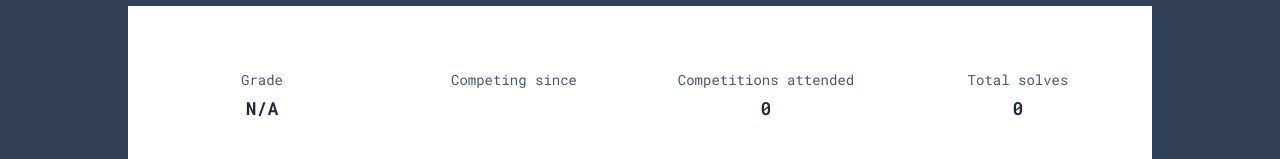
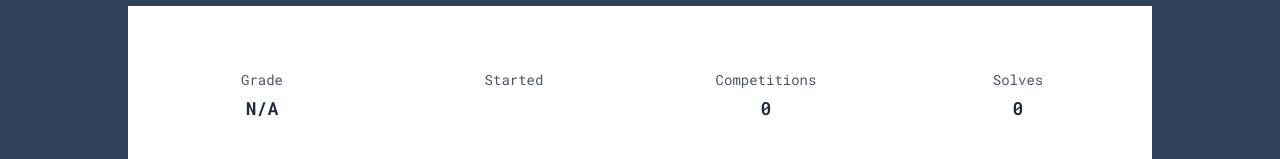
Before and after one commit to cubingclubvt/club-website, a Next.js app in the folder frontend/: page /competitors/1 in a window 1280 px wide. Shown: the part 154-313 px from the top of the page. Built offline with nearby package versions, Linux system fonts and the light colour scheme; no server answers.

Commit message:
reword more text

```diff
--- a/frontend/src/app/competitors/[slug]/page.tsx
+++ b/frontend/src/app/competitors/[slug]/page.tsx
@@ -59,15 +59,15 @@ async function CompetitorDetail({ params } : CompetitorProps) {
                         </div>
                     </div>
                     <div>
-                        <div className="text-sm text-gray-600 mb-1">Competing since</div>
+                        <div className="text-sm text-gray-600 mb-1">Started</div>
                         <div className="text-lg font-semibold text-gray-800">{`${first_comp_date}`}</div>
                     </div>
                     <div>
-                        <div className="text-sm text-gray-600 mb-1">Competitions attended</div>
+                        <div className="text-sm text-gray-600 mb-1">Competitions</div>
                         <div className="text-lg font-semibold text-gray-800">{`${num_competitions}`}</div>
                     </div>
                     <div>
-                        <div className="text-sm text-gray-600 mb-1">Total solves</div>
+                        <div className="text-sm text-gray-600 mb-1">Solves</div>
                         <div className="text-lg font-semibold text-gray-800">{`${total_solves}`}</div>
                     </div>
                 </div>
```
